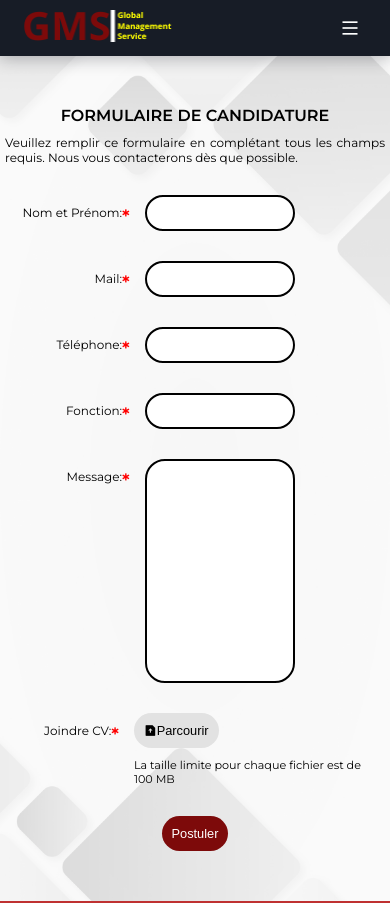
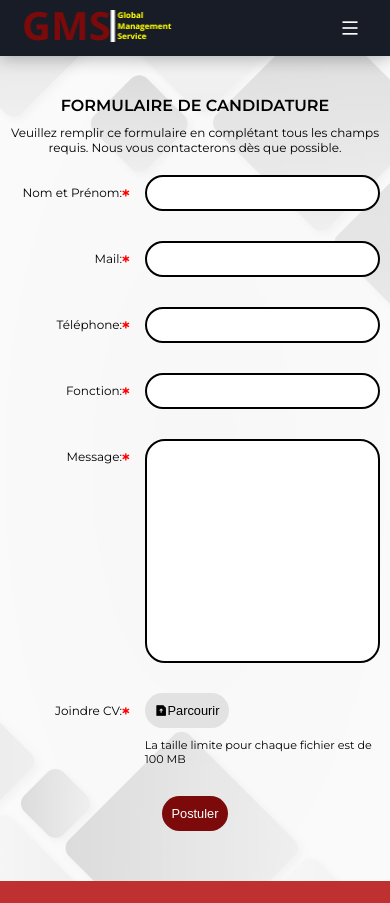
Before and after one commit to Hocine737718/multi_serivce, a Vue app: page /candidature-spontanee in a window 390 px wide. Shown: the top 903 px of the page. Built offline with nearby package versions, Linux system fonts and the light colour scheme; what @canvasjs/vue-stockcharts would draw is missing.

Commit message:
Revision 7 Commit

```diff
--- a/src/assets/css/About/media_about.css
+++ b/src/assets/css/About/media_about.css
@@ -29,7 +29,7 @@
         row-gap: 10px;
     }
 }
-@media screen and (max-width: 562px) {
+@media screen and (max-width: 580px) {
     .about_title{
         font-size: 1.5rem;
     }
--- a/src/assets/css/Application/application.css
+++ b/src/assets/css/Application/application.css
@@ -51,9 +51,10 @@
     column-gap: 15px;
     font-size: 1.15rem;
     padding: 20px;
+    width:100%;
 }
 .application_label{
-    width: 180px;
+    min-width: 180px;
     text-align: right;
     margin-top: 10px;
     display: flex;
@@ -68,7 +69,7 @@
 .application_input{
     border:2px black solid;
     border-radius: 20px;
-    width: 500px;
+    width: 700px;
     padding: 10px 15px;
     font-size: 1.15rem;
     resize: none;
--- a/src/assets/css/Application/media_application.css
+++ b/src/assets/css/Application/media_application.css
@@ -1,15 +1,15 @@
-@media screen and (max-width: 1114px) {
+@media screen and (max-width: 1130px) {
     .application_back{
         padding: 30px 0px;
     }
 }
-@media screen and (max-width: 974px) {
+@media screen and (max-width: 990px) {
     .application_header{
         padding: 20px;
         width:100%;
     }
 }
-@media screen and (max-width: 845px) {
+@media screen and (max-width: 860px) {
     .application_header{
         align-items: center;
         width:100%;
@@ -29,25 +29,18 @@
         padding: 10px 0;
     }
     .application_input{
-        width: 400px;
+        width:inherit;
     }
     .applcation_footer{
-        width: 600px;
+        width: inherit;
     }
 }
-@media screen and (max-width: 705px) {
-    .applcation_footer{
-        width: 500px;
+@media screen and (max-width: 598px) {
+    .application_header{
+        padding: 10px 5px;
     }
-}
-@media screen and (max-width: 623px) {
-    .application_input{
-        width: 300px;
-    }
-}
-@media screen and (max-width: 578px) {
-    .application_header{
-        padding: 20px 5px;
+    .application_header p{
+        text-align: center;
     }
     .application_title {
         font-size: 1.5rem;
@@ -55,7 +48,6 @@
 }
 @media screen and (max-width: 512px) {
     .application_input{
-        width: 250px;
         padding: 5px;
     }
     .application button{
@@ -63,34 +55,25 @@
         font-size: 0.8rem;
     }
     .application_label {
-        width: 150px;
+        min-width: 150px;
         font-size: 1rem;
     }
     .application_box small{
         font-size: 0.8rem;
-    }
-    .applcation_footer{
-        width: 400px;
     }
 }
 @media screen and (max-width: 432px) {
     .application_title {
         font-size: 1rem;
     }
-    .application_input{
-        width: 150px;
-    }
     .application_header p {
         font-size: 0.75rem;
     }
     .application_label {
-        width: 120px;
+        min-width: 120px;
         font-size: 0.75rem;
     }
     .application_box small{
         font-size: 0.7rem;
     }
-    .applcation_footer{
-        width: 300px;
-    }
 }
--- a/src/main.js
+++ b/src/main.js
@@ -2,10 +2,6 @@ import { createApp } from 'vue'
 import App from './App.vue'
 import router from './router'
 import CanvasJSStockChart from '@canvasjs/vue-stockcharts';
-//import { BootstrapVue} from 'bootstrap-vue'
-
-//import 'bootstrap/dist/css/bootstrap.css';
-//import 'bootstrap-vue/dist/bootstrap-vue.css';
 
 import './assets/css/_global.css'
 import './assets/css/Navbar/navbar.css'
@@ -29,5 +25,4 @@ import './assets/css/Application/media_application.css'
 import './assets/css/ScrollUp/scrollup.css'
 
 
-//Vue.use(BootstrapVue)
 createApp(App).use(router).use(CanvasJSStockChart).mount('#app')
```
Also changed, not shown: src/views/JobOfferesView.vue (added).
